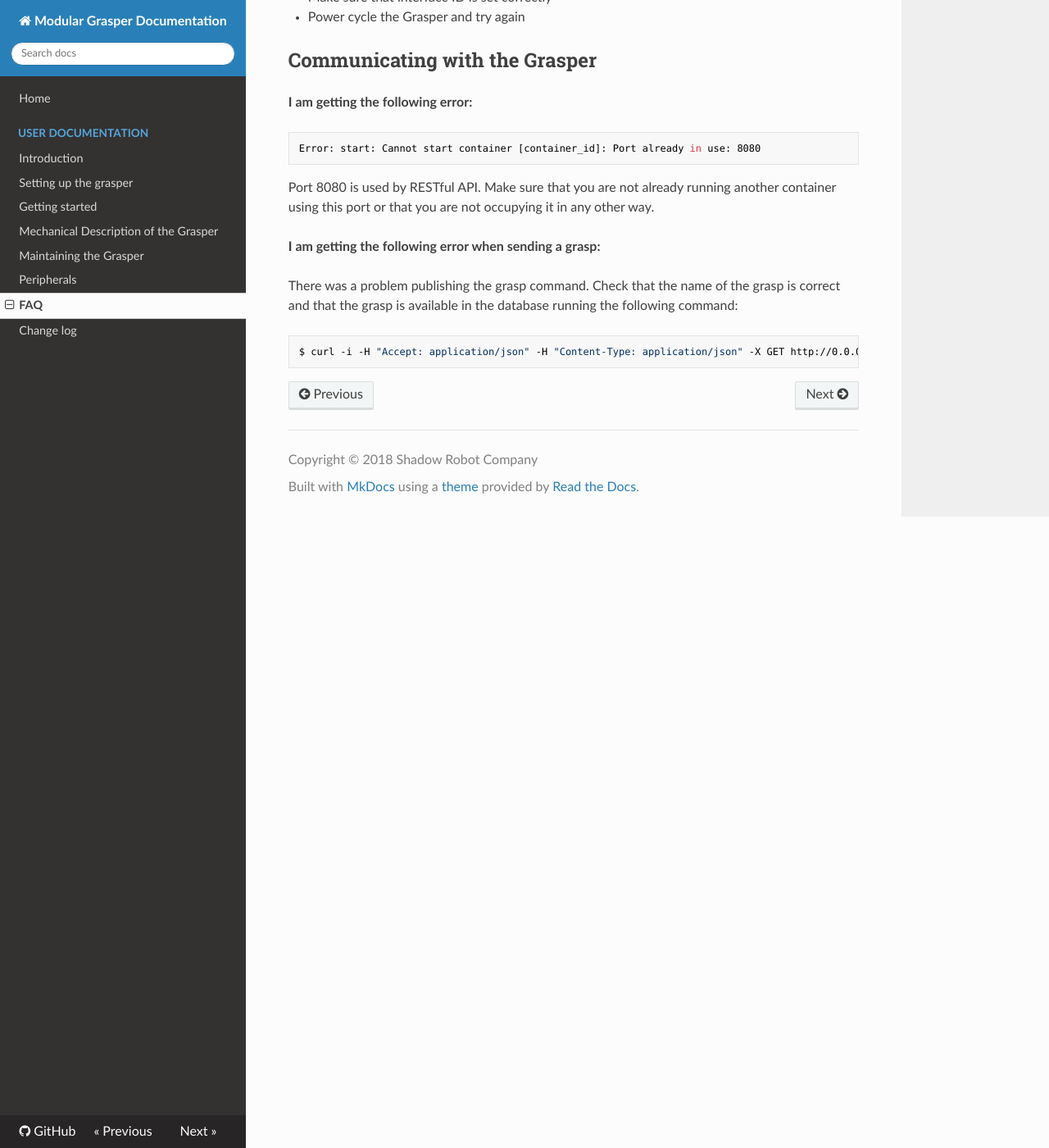
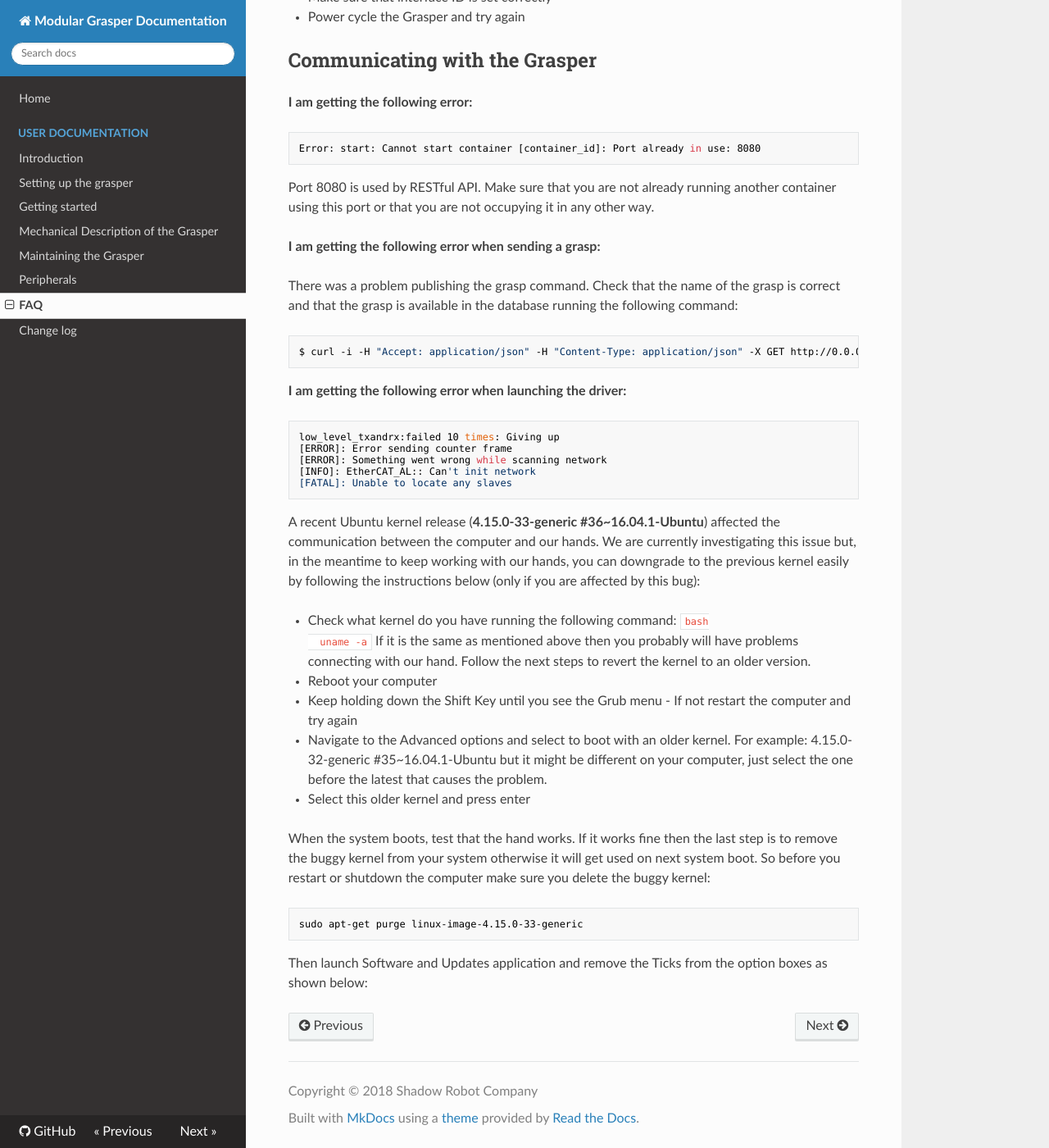
Before and after one commit to shadow-robot/fh_documentation, an MkDocs documentation site: the page built from docs/user_guide/8_FAQ.md, in a window 1280 px wide and 1400 px high, scrolled down 1556 px. Shown: the whole window at 82% size. Built offline with MkDocs 1.6.1, drawn with Linux system fonts in a browser that asks for light colours; nearby versions of some CDN libraries; old or Windows-style settings are respelled for this version of MkDocs.

Commit message:
Update 8_FAQ.md

````diff
--- a/docs/user_guide/8_FAQ.md
+++ b/docs/user_guide/8_FAQ.md
@@ -78,3 +78,29 @@ Check that the name of the grasp is correct and that the grasp is available in t
 ```bash
 $ curl -i -H "Accept: application/json" -H "Content-Type: application/json" -X GET http://0.0.0.0:8080/grasps_available
 ```
+
+**I am getting the following error when launching the driver:**
+```bash
+low_level_txandrx:failed 10 times: Giving up
+[ERROR]: Error sending counter frame
+[ERROR]: Something went wrong while scanning network
+[INFO]: EtherCAT_AL:: Can't init network
+[FATAL]: Unable to locate any slaves
+```
+A recent Ubuntu kernel release (**4.15.0-33-generic #36~16.04.1-Ubuntu**) affected the communication between the computer and our hands. We are currently investigating this issue but, in the meantime to keep working with our hands, you can downgrade to the previous kernel easily by following the instructions below (only if you are affected by this bug):
+
+* Check what kernel do you have running the following command:
+  ```bash
+  uname -a
+  ```
+  If it is the same as mentioned above then you probably will have problems connecting with our hand. Follow the next steps to revert the kernel to an older version.
+* Reboot your computer
+* Keep holding down the Shift Key until you see the Grub menu - If not restart the computer and try again
+* Navigate to the Advanced options and select to boot with an older kernel. For example: 4.15.0-32-generic #35~16.04.1-Ubuntu but it might be different on your computer, just select the one before the latest that causes the problem.
+* Select this older kernel and press enter
+
+When the system boots, test that the hand works. If it works fine then the last step is to remove the buggy kernel from your system otherwise it will get used on next system boot. So before you restart or shutdown the computer make sure you delete the buggy kernel:
+```bash
+sudo apt-get purge linux-image-4.15.0-33-generic
+```
+Then launch Software and Updates application and remove the Ticks from the option boxes as shown below:
````
